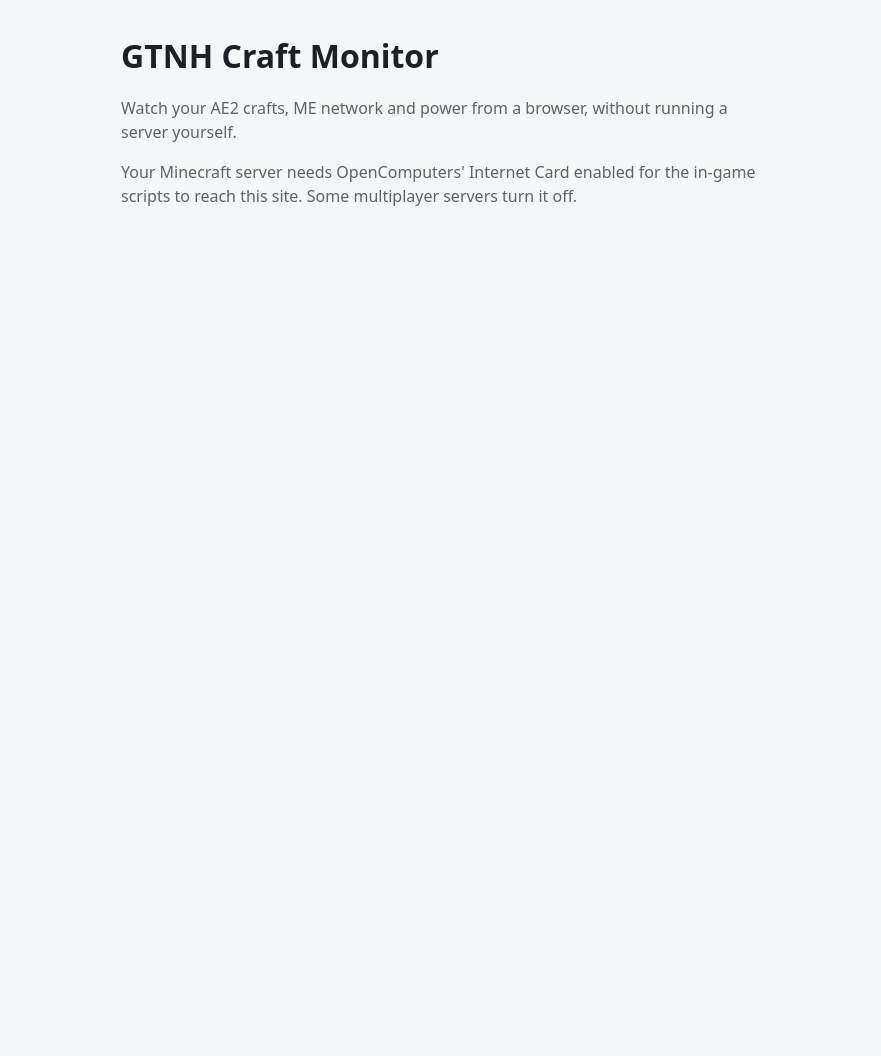
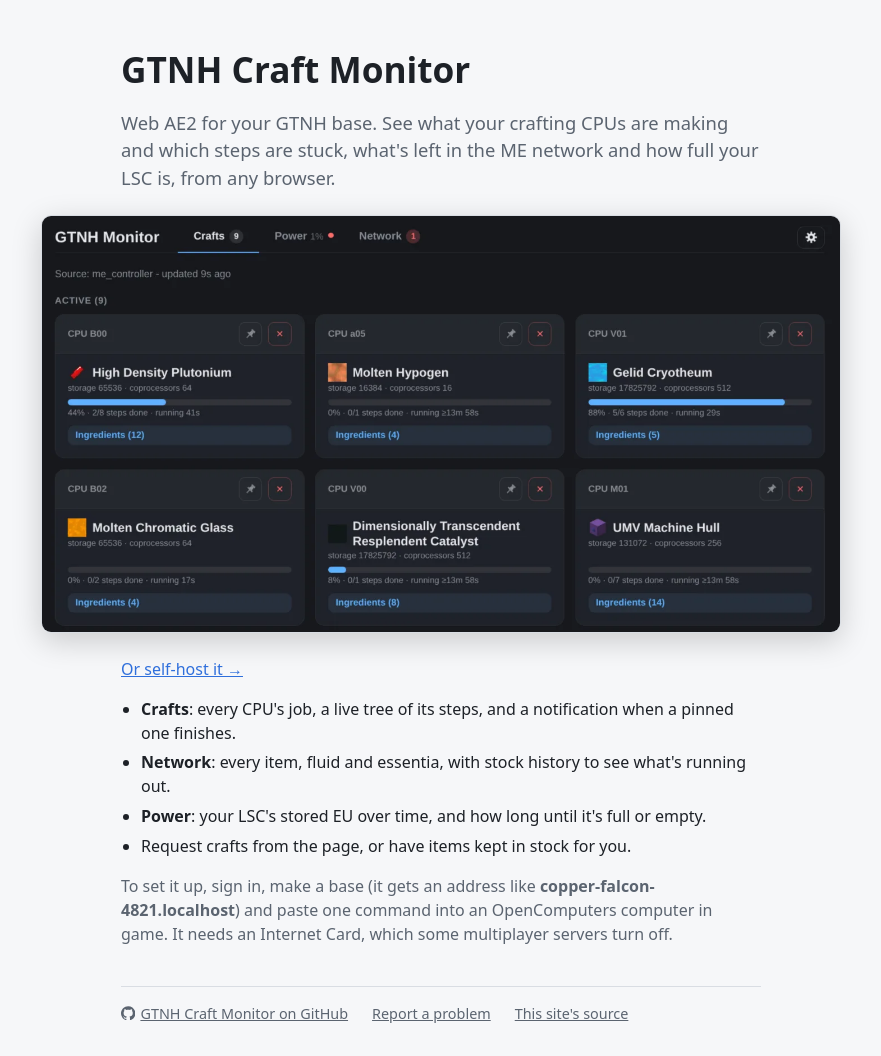
Before and after one commit to Maselkov/gcm-hosting, a Flask app: page / in a window 1280 px wide. Shown: the whole page, without its empty margins (199-1080 px from the left). Before the commit the page ends 206 px from the top, so only its background shows below. Run offline with Flask 3, Linux system fonts and the light colour scheme; parts of the project's set-up code (start-up, migrations or seed data) failed here and were passed over.

Commit message:
Sign-in page: show the Crafts tab, link to the project on GitHub
Signed out, the page was a title, one line and a Discord button, with
nothing to show what a base looks like. It now leads with a screenshot
of a base's Crafts tab, a short list of what you get and setup in one
line. A footer on every view links to GTNH Craft Monitor on GitHub, its
issues and this site's source. The README says where the screenshot
lives, to replace it by hand when the tab's look changes.

Co-Authored-By: Claude Opus 5.5 <noreply@anthropic.com>

```diff
--- a/hosting/static/style.css
+++ b/hosting/static/style.css
@@ -89,3 +89,20 @@ pre.logs { max-height: 28rem; overflow: auto; font-size: 0.8rem; white-space: pr
 .gamedata { margin: 1rem 0 1.5rem; }
 .gamedata h2 { margin-bottom: 0.25rem; }
 ul.versions { list-style: none; padding: 0; display: flex; flex-wrap: wrap; gap: 0.5rem 1.25rem; }
+
+/* Landing page */
+button:hover, .button:hover { filter: brightness(1.1); }
+.landing h1 { font-size: 2.2rem; line-height: 1.2; margin-top: 1rem; }
+.landing .lede { font-size: 1.15rem; }
+.landing ul { padding-left: 1.25rem; }
+.landing li { margin: 0.35rem 0; }
+.shot { margin: 1.5rem 0; }
+.shot img { display: block; width: 100%; height: auto; border: 1px solid var(--border); border-radius: 10px; box-shadow: 0 8px 30px rgb(0 0 0 / 0.18); }
+@media (min-width: 54rem) { .shot { margin-inline: -5rem; } }
+.actions { display: flex; flex-wrap: wrap; gap: 0.75rem 1.25rem; align-items: center; }
+.button.discord { background: #5865f2; display: inline-flex; align-items: center; gap: 0.6rem; padding: 0.6rem 1.2rem; font-weight: 600; }
+.button.discord svg { width: 1.3rem; height: 1.3rem; }
+footer.site { display: flex; flex-wrap: wrap; gap: 0.5rem 1.5rem; margin-top: 2.5rem; padding-top: 1rem; border-top: 1px solid var(--border); font-size: 0.9rem; }
+footer.site a { color: var(--muted); }
+footer.site a:hover { color: var(--accent); }
+footer.site svg { width: 1em; height: 1em; vertical-align: -0.125em; margin-right: 0.35em; }
--- a/hosting/templates/index.html
+++ b/hosting/templates/index.html
@@ -8,8 +8,10 @@
 </head>
 <body>
 <main>
+  {% if account %}
   <h1>GTNH Craft Monitor</h1>
   <p class="lede">Watch your AE2 crafts, ME network and power from a browser, without running a server yourself.</p>
+  {% endif %}
 
   {% if error %}<p class="error">{{ error }}</p>{% endif %}
 
@@ -85,7 +87,14 @@ API_KEY    = "{{ base.api_key }}"</pre>
   {% endif %}
 
   {% else %}
-  {% if discord %}<p><a class="button" href="{{ url_for('pages.discord_login') }}">Sign in with Discord</a></p>{% endif %}
+  <section class="landing">
+    <h1>GTNH Craft Monitor</h1>
+    <p class="lede">Web AE2 for your GTNH base. See what your crafting CPUs are making and which steps are stuck, what's left in the ME network and how full your LSC is, from any browser.</p>
+    <figure class="shot"><img src="{{ url_for('static', filename='crafts.webp') }}" width="1422" height="740" alt="The Crafts tab: each crafting CPU with its job, progress and ingredients."></figure>
+    <p class="actions">
+      {% if discord %}<a class="button discord" href="{{ url_for('pages.discord_login') }}"><svg viewBox="0 0 24 24" fill="currentColor" aria-hidden="true"><path d="M20.317 4.37a19.79 19.79 0 0 0-4.885-1.515.074.074 0 0 0-.079.037c-.21.375-.444.865-.608 1.25a18.27 18.27 0 0 0-5.487 0 12.64 12.64 0 0 0-.617-1.25.077.077 0 0 0-.079-.037A19.74 19.74 0 0 0 3.677 4.37a.07.07 0 0 0-.032.027C.533 9.046-.32 13.58.099 18.058a.082.082 0 0 0 .031.056 19.9 19.9 0 0 0 5.993 3.03.078.078 0 0 0 .084-.028c.462-.63.874-1.295 1.226-1.994a.076.076 0 0 0-.041-.106 13.1 13.1 0 0 1-1.872-.892.077.077 0 0 1-.008-.128c.126-.094.252-.192.372-.291a.074.074 0 0 1 .078-.01c3.928 1.793 8.18 1.793 12.062 0a.074.074 0 0 1 .078.01c.12.098.246.198.373.292a.077.077 0 0 1-.006.127 12.3 12.3 0 0 1-1.873.892.077.077 0 0 0-.041.107c.36.698.772 1.362 1.225 1.993a.076.076 0 0 0 .084.028 19.84 19.84 0 0 0 6.002-3.03.077.077 0 0 0 .032-.054c.5-5.177-.838-9.674-3.549-13.66a.061.061 0 0 0-.031-.03zM8.02 15.33c-1.183 0-2.157-1.085-2.157-2.419 0-1.333.956-2.419 2.157-2.419 1.21 0 2.176 1.096 2.157 2.42 0 1.333-.956 2.418-2.157 2.418zm7.975 0c-1.183 0-2.157-1.085-2.157-2.419 0-1.333.955-2.419 2.157-2.419 1.21 0 2.176 1.096 2.157 2.42 0 1.333-.946 2.418-2.157 2.418z"/></svg>Sign in with Discord</a>{% endif %}
+      <a href="https://github.com/Maselkov/gtnh-craft-monitor#quick-start">Or self-host it →</a>
+    </p>
     {% if dev_login %}
     <form method="post" action="{{ url_for('pages.dev_login') }}" class="create">
       <input type="hidden" name="csrf" value="{{ csrf }}">
@@ -93,8 +102,21 @@ API_KEY    = "{{ base.api_key }}"</pre>
       <button>Sign in</button>
     </form>
     {% endif %}
-  <p class="hint">Your Minecraft server needs OpenComputers' Internet Card enabled for the in-game scripts to reach this site. Some multiplayer servers turn it off.</p>
+    <ul>
+      <li><b>Crafts</b>: every CPU's job, a live tree of its steps, and a notification when a pinned one finishes.</li>
+      <li><b>Network</b>: every item, fluid and essentia, with stock history to see what's running out.</li>
+      <li><b>Power</b>: your LSC's stored EU over time, and how long until it's full or empty.</li>
+      <li>Request crafts from the page, or have items kept in stock for you.</li>
+    </ul>
+    <p class="hint">To set it up, sign in, make a base (it gets an address like <b>copper-falcon-4821.{{ domain }}</b>) and paste one command into an OpenComputers computer in game. It needs an Internet Card, which some multiplayer servers turn off.</p>
+  </section>
   {% endif %}
+
+  <footer class="site">
+    <a href="https://github.com/Maselkov/gtnh-craft-monitor" rel="noopener"><svg viewBox="0 0 24 24" fill="currentColor" aria-hidden="true"><path d="M12 .297c-6.63 0-12 5.373-12 12 0 5.303 3.438 9.8 8.205 11.385.6.113.82-.258.82-.577 0-.285-.01-1.04-.015-2.04-3.338.724-4.042-1.61-4.042-1.61C4.422 18.07 3.633 17.7 3.633 17.7c-1.087-.744.084-.729.084-.729 1.205.084 1.838 1.236 1.838 1.236 1.07 1.835 2.809 1.305 3.495.998.108-.776.417-1.305.76-1.605-2.665-.3-5.466-1.332-5.466-5.93 0-1.31.465-2.38 1.235-3.22-.135-.303-.54-1.523.105-3.176 0 0 1.005-.322 3.3 1.23.96-.267 1.98-.399 3-.405 1.02.006 2.04.138 3 .405 2.28-1.552 3.285-1.23 3.285-1.23.645 1.653.24 2.873.12 3.176.765.84 1.23 1.91 1.23 3.22 0 4.61-2.805 5.625-5.475 5.92.42.36.81 1.096.81 2.22 0 1.606-.015 2.896-.015 3.286 0 .315.21.69.825.57C20.565 22.092 24 17.592 24 12.297c0-6.627-5.373-12-12-12"/></svg>GTNH Craft Monitor on GitHub</a>
+    <a href="https://github.com/Maselkov/gtnh-craft-monitor/issues" rel="noopener">Report a problem</a>
+    <a href="https://github.com/Maselkov/gcm-hosting" rel="noopener">This site's source</a>
+  </footer>
 </main>
 </body>
 </html>
```
Also changed, not shown: README.md, hosting/static/crafts.webp (added). Lines whose indentation alone changed are shown as unchanged.
